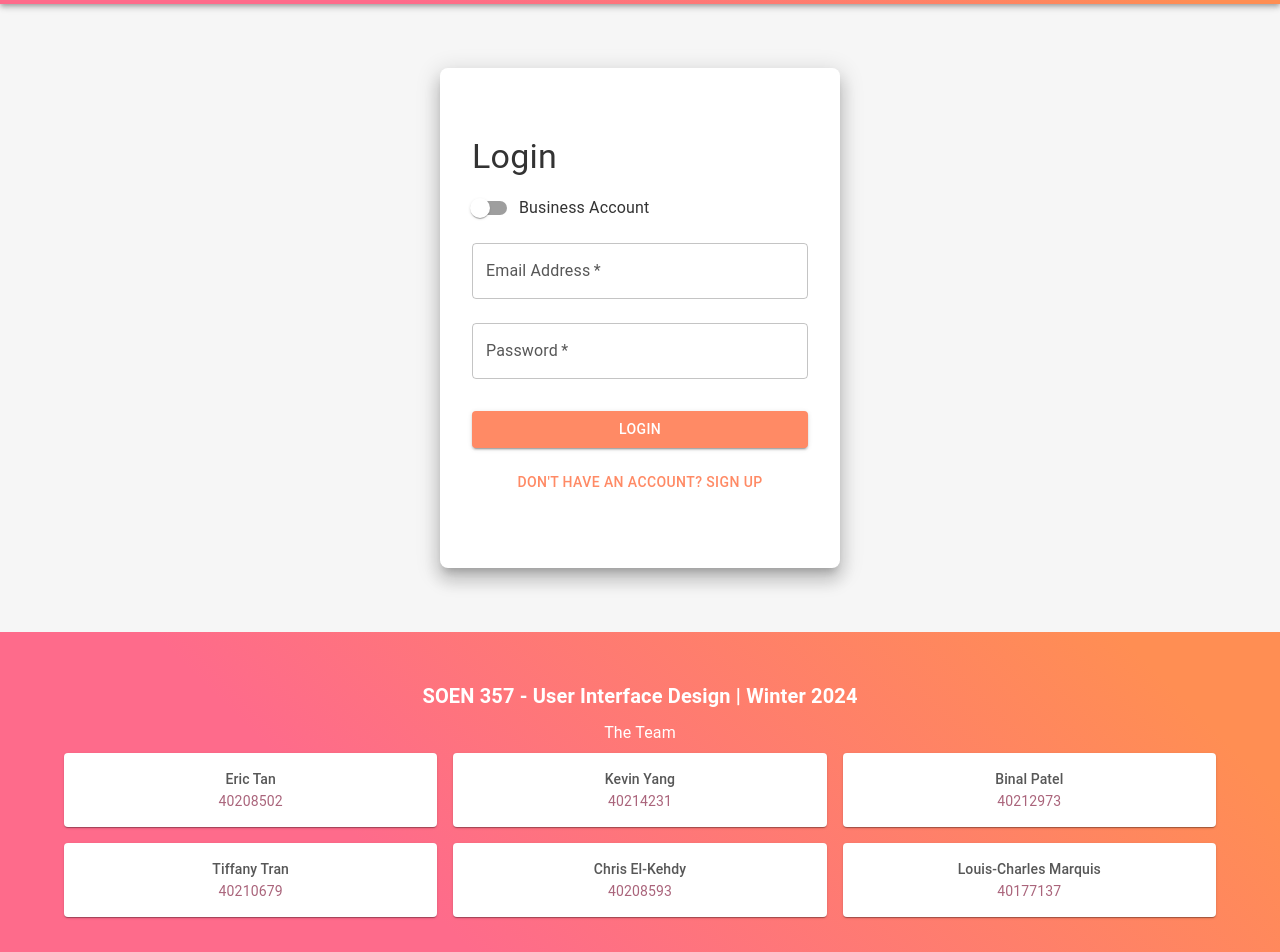
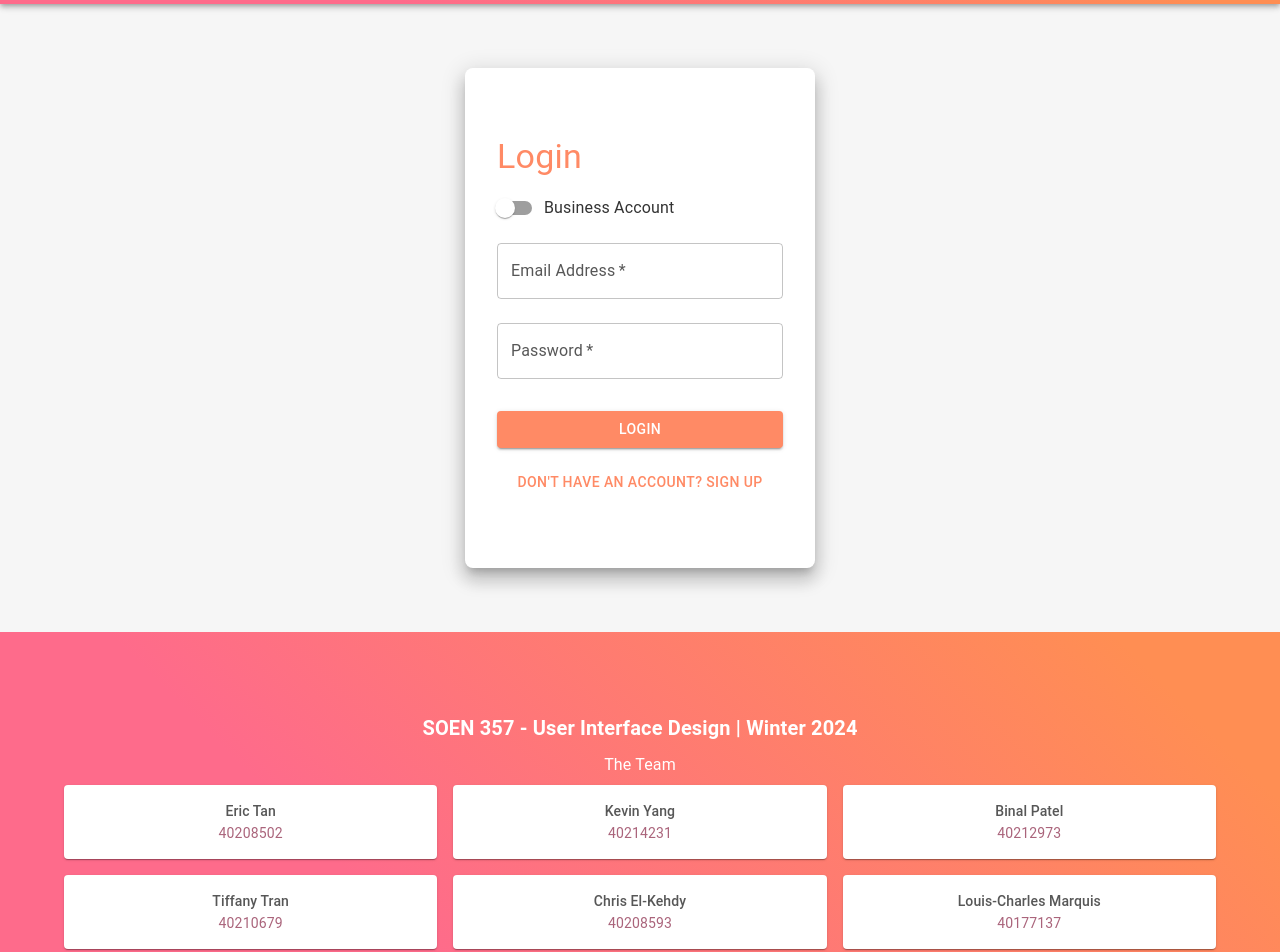
Before and after one commit to ckdu/SOEN357-YouCookIEat, a React (Create React App) app in the folder you-cook-i-eat/: page /auth in a window 1280 px wide. Shown: the part 60-1012 px from the top of the page. Built offline with nearby package versions, Linux system fonts and the light colour scheme.

Commit message:
lil adjustments

```diff
--- a/you-cook-i-eat/src/components/Footer.js
+++ b/you-cook-i-eat/src/components/Footer.js
@@ -8,7 +8,7 @@ function Footer() {
     <Box
       component="footer"
       sx={{
-        py: 6,
+        py: { xs: 8, sm: 10 },
         px: 2,
         mt: 8,
         bgcolor: theme.palette.primary.light,
--- a/you-cook-i-eat/src/pages/About.js
+++ b/you-cook-i-eat/src/pages/About.js
@@ -34,7 +34,7 @@ function About() {
     <Box sx={{ flexGrow: 1, my: 4, bgcolor: theme.palette.background.default }}>
       <animated.div style={contentProps}>
         <Typography variant="h4" component="h1" gutterBottom color="primary">
-          About You Cook I Eat
+          About Us
         </Typography>
         <Paper elevation={3} sx={{ p: 3, mb: 2, bgcolor: theme.palette.grey[200] }}>
           <Typography variant="h6" gutterBottom>
--- a/you-cook-i-eat/src/pages/AdminDashboard.js
+++ b/you-cook-i-eat/src/pages/AdminDashboard.js
@@ -1,5 +1,5 @@
 import React from 'react';
-import { Typography, Box, Grid, Paper, Button, Table, TableBody, TableCell, TableContainer, TableHead, TableRow } from '@mui/material';
+import { Typography, Box, Grid, Paper, Button, Table, TableBody, TableCell, TableContainer, TableHead, TableRow, useTheme } from '@mui/material';
 import { BarChart, Bar, XAxis, YAxis, Tooltip, ResponsiveContainer, LineChart, Line, PieChart, Pie, Cell } from 'recharts';
 import { useSpring, animated } from 'react-spring';
 
@@ -39,6 +39,7 @@ const users = [
 const COLORS = ['#0088FE', '#00C49F', '#FFBB28', '#FF8042', '#85144b'];
 
 function AdminDashboard() {
+  const theme = useTheme();
   const fadeInUp = useSpring({
     from: { opacity: 0, transform: 'translate3d(0, 50px, 0)' },
     to: { opacity: 1, transform: 'translate3d(0, 0, 0)' },
@@ -46,9 +47,9 @@ function AdminDashboard() {
   });
 
   return (
-    <Box sx={{ flexGrow: 1, my: 4 }}>
+    <Box sx={{ flexGrow: 1, my: 4}} >
       <animated.div style={fadeInUp}>
-        <Typography variant="h4" gutterBottom>
+        <Typography variant="h4" gutterBottom color="primary">
           Admin Dashboard
         </Typography>
       </animated.div>
--- a/you-cook-i-eat/src/pages/Auth.js
+++ b/you-cook-i-eat/src/pages/Auth.js
@@ -67,7 +67,7 @@ function Auth() {
       <animated.div style={popup}>
         <Paper elevation={12} sx={{
           position: 'relative',
-          width: 400,
+          width: 350,
           height: 500,
           margin: 'auto',
           borderRadius: 2,
@@ -86,7 +86,7 @@ function Auth() {
           justifyContent: 'center',
           padding: '0 32px'
         }}>
-          <Typography variant="h4" gutterBottom>
+          <Typography variant="h4" gutterBottom color="primary">
             Login
           </Typography>
           {error && <Alert severity="error" sx={{ mb: 2 }}>{error}</Alert>}
@@ -113,7 +113,7 @@ function Auth() {
           justifyContent: 'center',
           padding: '0 32px'
         }}>
-          <Typography variant="h4" gutterBottom>
+          <Typography variant="h4" gutterBottom color="primary">
             Sign Up
           </Typography>
           {error && <Alert severity="error" sx={{ mb: 2 }}>{error}</Alert>}
```
